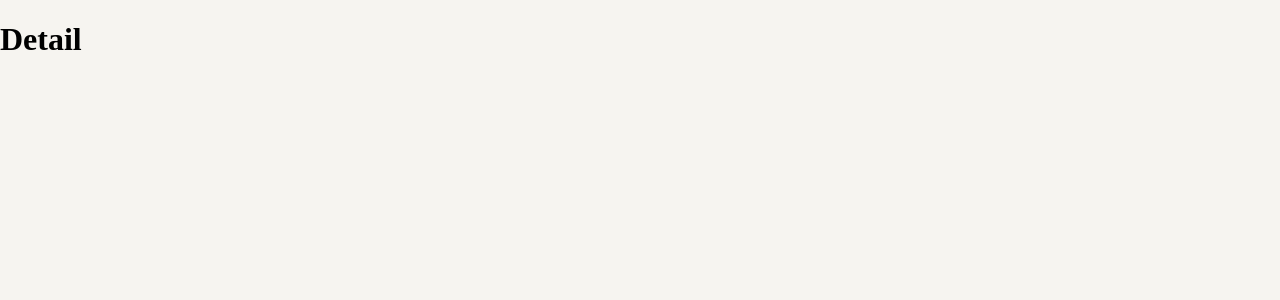
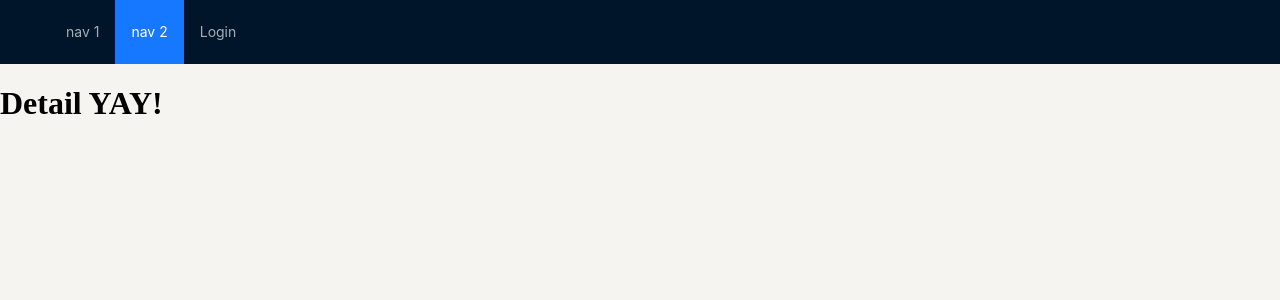
Before and after one commit to OnlineTravelBooking/Online-Travel-Booking, a React (Create React App) app in the folder front-end/: page /detail in a window 1280 px wide. Shown: the top 300 px of the page. Built offline with nearby package versions, Linux system fonts and the light colour scheme.

Commit message:
Fix: ย้าย header ออกไปที่ Header.js

```diff
--- a/front-end/src/component/DetailPage/Detail.js
+++ b/front-end/src/component/DetailPage/Detail.js
@@ -1,5 +1,17 @@
 import React from "react";
+import { UserHeader } from "../Header";
+import { useAuth } from "../../AuthContext";
 
 export default function Detail() {
-  return <h1>Detail</h1>;
+  const { isAuthenticated } = useAuth();
+
+  console.log("Auth: ", isAuthenticated);
+  return (
+    <div>
+      <UserHeader />
+      <div>
+        <h1>Detail YAY!</h1>
+      </div>
+    </div>
+  );
 }
--- a/front-end/src/component/Header.js
+++ b/front-end/src/component/Header.js
@@ -1,13 +1,27 @@
 import React from "react";
-import { Menu } from "antd";
+import { Menu, Layout } from "antd";
 import { useNavigate } from "react-router-dom";
+import { useAuth } from "../AuthContext";
+
+const { Header } = Layout;
+
 export const UserHeader = () => {
   const navigate = useNavigate();
+  const { isAuthenticated } = useAuth();
+
+  if (!isAuthenticated) {
     return (
+      <div>
+        <Layout>
+          <Header>
             <div className="container-fluid">
               <div className="header">
                 <div className="logo" />
-        <Menu theme="dark" mode="horizontal" defaultSelectedKeys={["2"]}>
+                <Menu
+                  theme="dark"
+                  mode="horizontal"
+                  defaultSelectedKeys={["2"]}
+                >
                   <Menu.Item key="1">nav 1</Menu.Item>
                   <Menu.Item key="2">nav 2</Menu.Item>
                   <Menu.Item
@@ -21,20 +35,32 @@ export const UserHeader = () => {
                 </Menu>
               </div>
             </div>
+          </Header>
+        </Layout>
+      </div>
     );
-};
-
-export const LoggedIn = () => {
+  } else {
     return (
+      <div>
+        <Layout>
+          <Header>
             <div className="container-fluid">
               <div className="header">
                 <div className="logo" />
-        <Menu theme="dark" mode="horizontal" defaultSelectedKeys={["2"]}>
+                <Menu
+                  theme="dark"
+                  mode="horizontal"
+                  defaultSelectedKeys={["2"]}
+                >
                   <Menu.Item key="1">nav 1</Menu.Item>
                   <Menu.Item key="2">nav 2</Menu.Item>
                   <Menu.Item>User</Menu.Item>
                 </Menu>
               </div>
             </div>
+          </Header>
+        </Layout>
+      </div>
     );
+  }
 };
--- a/front-end/src/component/HomePage/Home.js
+++ b/front-end/src/component/HomePage/Home.js
@@ -1,42 +1,18 @@
 import React from "react";
-import { UserHeader, LoggedIn } from "../Header";
-import { Layout, Menu } from "antd";
+import { UserHeader } from "../Header";
 import { useAuth } from "../../AuthContext";
 import PackageCard from "./PackageCard";
 
-const { Header } = Layout;
 export default function Home() {
-  const { Header } = Layout;
   const { isAuthenticated } = useAuth();
-
   console.log("Auth: ", isAuthenticated);
-  if (!isAuthenticated) {
   return (
     <div>
-        <Layout>
-          <Header>
       <UserHeader />
-          </Header>
-        </Layout>
-
       <div>
         <h1>Home YAY!</h1>
         <PackageCard />
       </div>
     </div>
   );
-  } else {
-    return (
-      <div>
-        <Layout>
-          <Header>
-            <LoggedIn />
-          </Header>
-        </Layout>
-        <div>
-          <PackageCard />
-        </div>
-      </div>
-    );
 }
-}
```
Lines whose indentation alone changed are shown as unchanged.
